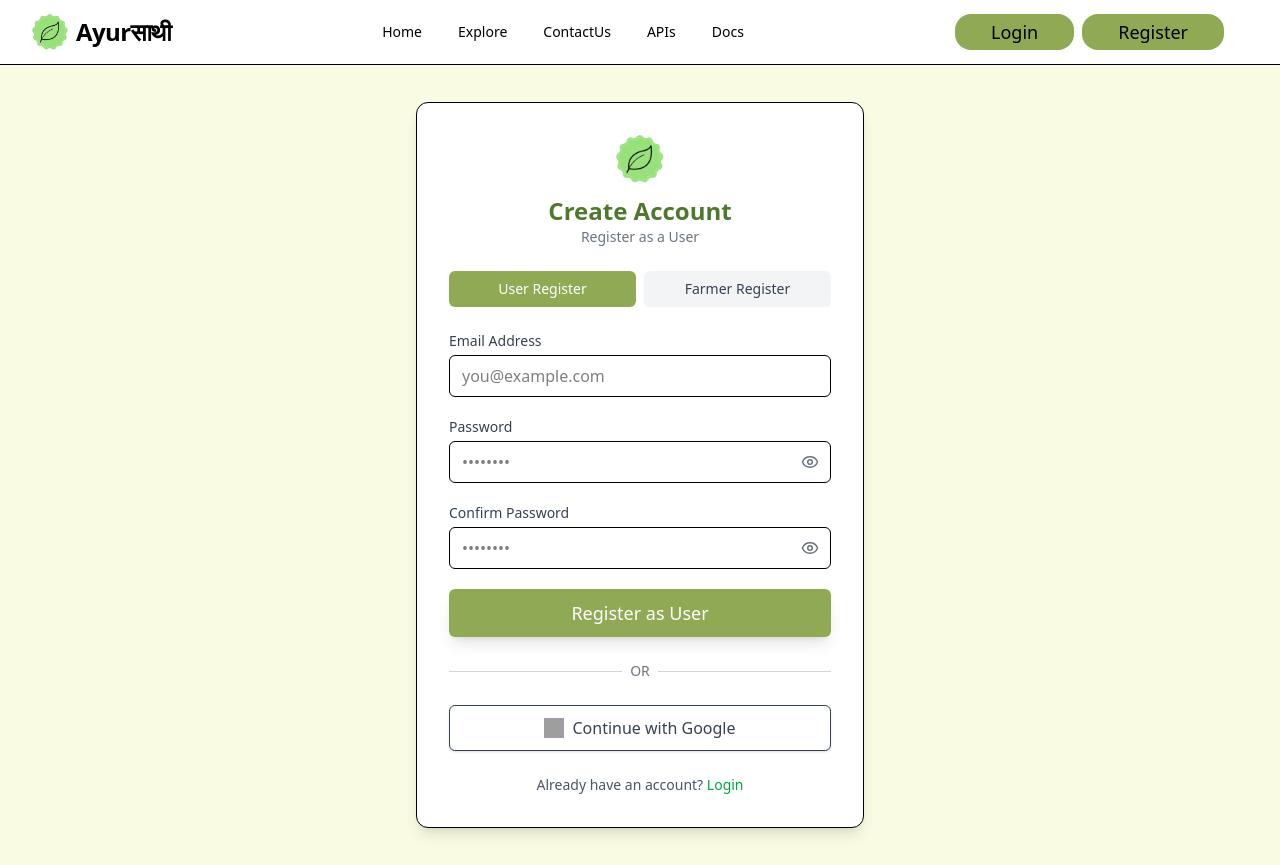
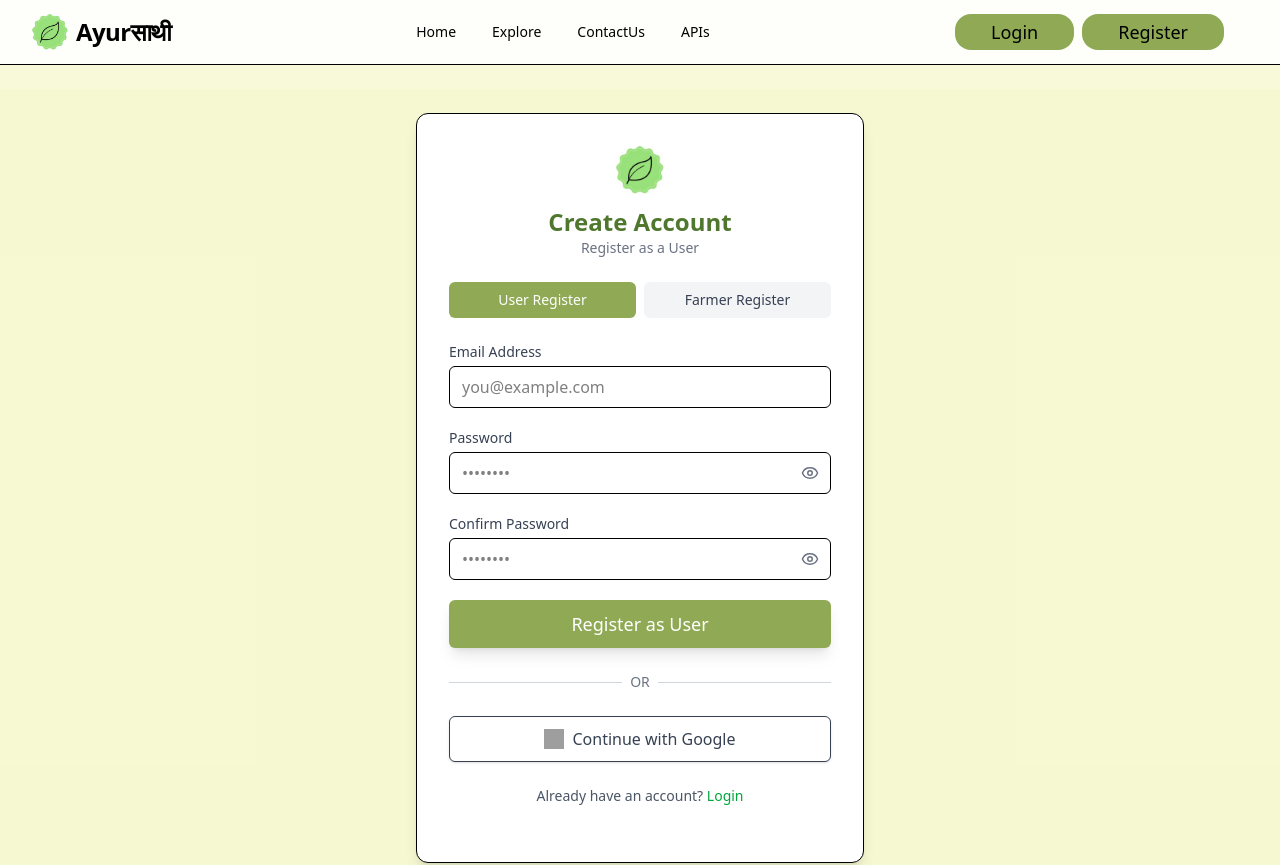
Before and after one commit to xeylous/Ayur-Sathi, a Next.js app: page /register in a window 1280 px wide. Shown: the top 865 px of the page. Built offline with nearby package versions, Linux system fonts and the light colour scheme; grey boxes are pictures that could not be loaded.

Commit message:
addedresponsive

```diff
--- a/src/app/login/page.js
+++ b/src/app/login/page.js
@@ -1,16 +1,21 @@
 "use client";
 import Navbar from "@/components/Navbar";
 import Footer from "@/components/Footer";
-
 import LoginPage from "@/components/Login";
 
+export default function Page() {
+  return (
+    <div className="flex flex-col min-h-screen bg-[#f5f8cc]/50">
+      {/* Navbar */}
+      <Navbar />
 
-export default function Home() {
-  return (
-    <>
-    <Navbar />
-   <LoginPage />
-    <Footer />
-    </>
+      {/* Main content */}
+      <main className="flex-grow items-start bg-[#f5f8cc]/50 py-6">
+        <LoginPage />
+      </main>
+
+      {/* Footer sticks at bottom */}
+      <Footer />
+    </div>
   );
 }
--- a/src/app/register/page.js
+++ b/src/app/register/page.js
@@ -2,18 +2,23 @@
 import Navbar from '@/components/Navbar';
 import RegisterPage from '@/components/RegisterPage';
 import Footer from '@/components/Footer';
-import React from 'react'
-
+import React from 'react';
 
 const page = () => {
   return (
-    <div>
-       <Navbar />
-         <RegisterPage />
-          <Footer />
+    <div className="flex flex-col min-h-screen  bg-[#f5f8cc]/50">
+      {/* Navbar */}
+      <Navbar />
 
+      {/* Main content (pushes footer down) */}
+      <main className="flex-grow items-start  bg-[#f5f8cc]/50 py-6">
+        <RegisterPage />
+      </main>
+
+      {/* Footer sticks at bottom */}
+      <Footer />
     </div>
-  )
-}
+  );
+};
 
-export default page
+export default page;
--- a/src/components/ExploreComp/SidebarLayout.jsx
+++ b/src/components/ExploreComp/SidebarLayout.jsx
@@ -99,11 +99,11 @@ export default function SidebarLayout() {
     .find((s) => s.id === active)?.component;
 
   return (
-    <div className="min-h-screen bg-[#ECF39E]/30 flex relative">
+    <div className="min-h-screen bg-[#ECF39E]/30 flex relative ">
       {/* -------- Desktop View -------- */}
       <div className="hidden lg:flex min-h-screen bg-[#ECF39E]/30 relative w-full">
         {/* Sidebar */}
-        <aside className="lg:w-1/4 pr-6">
+        <aside className="lg:w-1/4 py-2 px-6">
           <div className="sticky top-20 self-start max-h-[80vh] overflow-y-auto">
             {sections.map((section) => (
               <div key={section.id} className="mb-2">
--- a/src/components/Login.jsx
+++ b/src/components/Login.jsx
@@ -25,8 +25,8 @@ export default function LoginPage() {
   };
 
   return (
-    <div className="min-h-screen flex items-center justify-center bg-[#ECF39E]/30 px-4">
-      <div className="w-full max-w-md bg-white rounded-xl shadow-lg border p-8 my-4">
+    <div className="flex justify-center bg-[#f5f8cc]/50 px-4 py-10 md:py-8 ">
+      <div className="w-full max-w-md bg-white rounded-xl shadow-lg border p-8 min-h-[650px] ">
         {/* Logo + Title */}
         <div className="flex flex-col items-center mb-6">
           <Image
--- a/src/components/Navbar.jsx
+++ b/src/components/Navbar.jsx
@@ -61,7 +61,6 @@ export default function Navbar() {
           <NavItem to="/explore" label="Explore" />
           <NavItem to="/contactus" label="ContactUs" />
           <NavItem to="/apis" label="APIs" />
-          <NavItem to="/docs" label="Docs" />
         </div>
 
         {/* RIGHT: Login + Mobile Toggle */}
--- a/src/components/RegisterPage.jsx
+++ b/src/components/RegisterPage.jsx
@@ -39,24 +39,22 @@ export default function RegisterPage() {
   };
 
   return (
-    <div className="min-h-screen flex items-center justify-center bg-[#ECF39E]/30 px-4">
-      <div className="w-full max-w-md bg-white rounded-xl shadow-lg border p-8 my-4">
+    <div className=" flex justify-center bg-[#f5f8cc]/50 px-4 py-6 md:mb-0">
+      <div className="w-full max-w-md bg-white rounded-xl shadow-lg border p-8 h-[750px] overflow-y-auto ">
         {/* Logo + Title */}
         <div className="flex flex-col items-center mb-6">
-        <Image
+          <Image
             src="/logo.jpg"
             alt="AyurSaathi Logo"
             width={50}
             height={50}
-            className="h-12 w-12 rounded-lg  grid place-items-center text-white text-xl font-bold"
+            className="h-12 w-12 rounded-lg"
           />
-          <h1 className="mt-3 text-2xl font-bold text-[#4F772D] ">
+          <h1 className="mt-3 text-2xl font-bold text-[#4F772D]">
             Create Account
           </h1>
           <p className="text-sm text-gray-500">
-            {mode === "user"
-              ? "Register as a User"
-              : "Register as a Farmer"}
+            {mode === "user" ? "Register as a User" : "Register as a Farmer"}
           </p>
         </div>
 
@@ -64,8 +62,7 @@ export default function RegisterPage() {
         <div className="flex gap-2 mb-6">
           <button
             onClick={() => setMode("user")}
-            className={`flex-1 py-2 rounded-md text-sm font-medium transition cursor-pointer
- ${
+            className={`flex-1 py-2 rounded-md text-sm font-medium transition cursor-pointer ${
               mode === "user"
                 ? "bg-[#90a955] text-white"
                 : "bg-gray-100 text-gray-700"
@@ -75,8 +72,7 @@ export default function RegisterPage() {
           </button>
           <button
             onClick={() => setMode("farmer")}
-            className={`flex-1 py-2 rounded-md text-sm font-medium transition cursor-pointer
-${
+            className={`flex-1 py-2 rounded-md text-sm font-medium transition cursor-pointer ${
               mode === "farmer"
                 ? "bg-[#90a955] text-white"
                 : "bg-gray-100 text-gray-700"
@@ -86,7 +82,7 @@ ${
           </button>
         </div>
 
-        {/* Form with Smooth Animation */}
+        {/* Form */}
         <AnimatePresence mode="wait">
           <motion.form
             key={mode}
@@ -190,30 +186,29 @@ ${
 
             <button
               type="submit"
-              className="w-full py-2.5 rounded-md text-white text-lg font-medium bg-[#90a955] hover:bg-[#4F772D] focus:ring-4 focus:outline-none focus:ring-green-300 shadow-lg cursor-pointer
-"
+              className="w-full py-2.5 rounded-md text-white text-lg font-medium bg-[#90a955] hover:bg-[#4F772D] focus:ring-4 focus:outline-none focus:ring-green-300 shadow-lg cursor-pointer"
             >
               {mode === "user" ? "Register as User" : "Register as Farmer"}
             </button>
           </motion.form>
         </AnimatePresence>
 
-        {/* OR Divider */}
+        {/* Divider */}
         <div className="flex items-center my-6">
           <div className="flex-grow border-t border-gray-300"></div>
           <span className="mx-2 text-gray-500 text-sm">OR</span>
           <div className="flex-grow border-t border-gray-300"></div>
         </div>
 
-        {/* Google Auth Button */}
+        {/* Google Auth */}
         <button
           onClick={() => console.log("Google Auth")}
-          className="w-full py-2.5  cursor-pointer rounded-md border flex items-center justify-center gap-2 text-gray-700 bg-white hover:bg-gray-50 shadow-sm"
+          className="w-full py-2.5 cursor-pointer rounded-md border flex items-center justify-center gap-2 text-gray-700 bg-white hover:bg-gray-50 shadow-sm"
         >
           <img
             src="https://www.svgrepo.com/show/355037/google.svg"
             alt="Google"
-            className="w-5 h-5 "
+            className="w-5 h-5"
           />
           Continue with Google
         </button>
```
